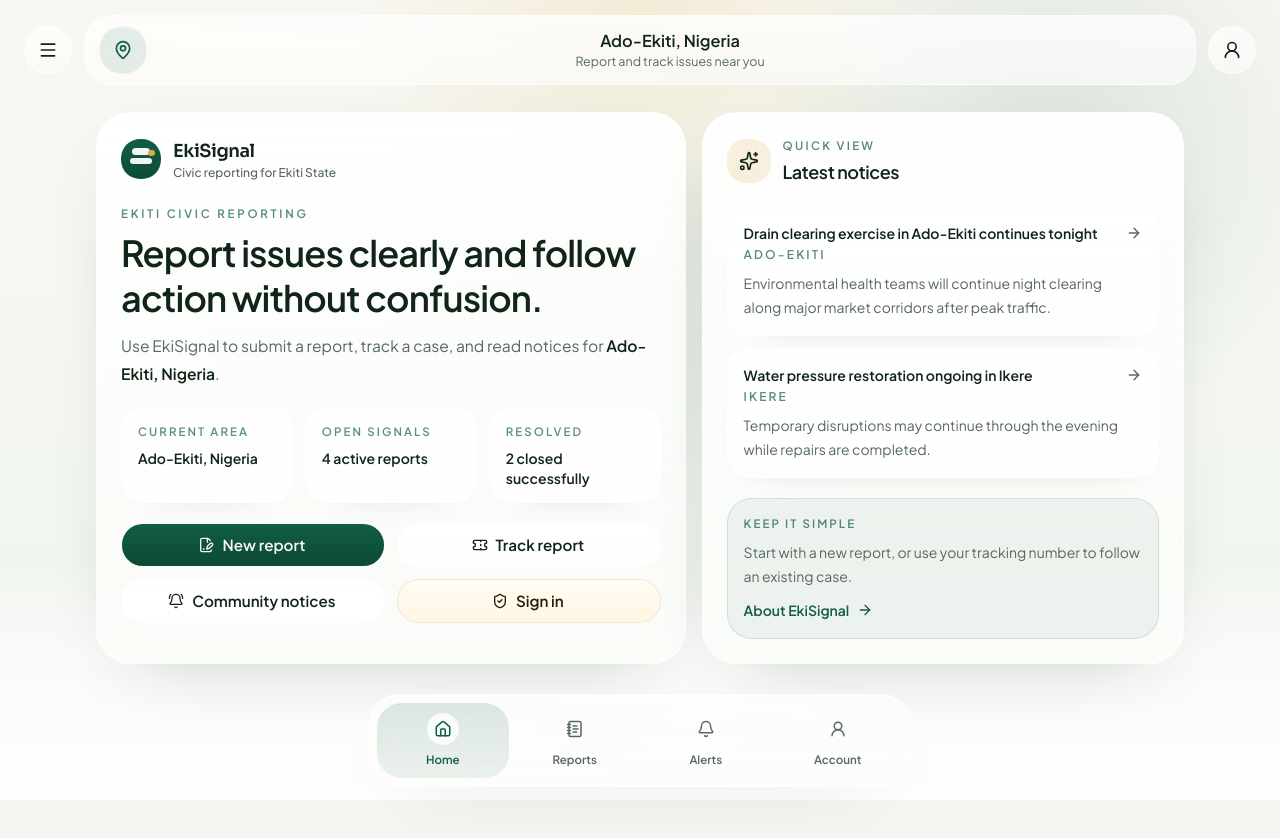
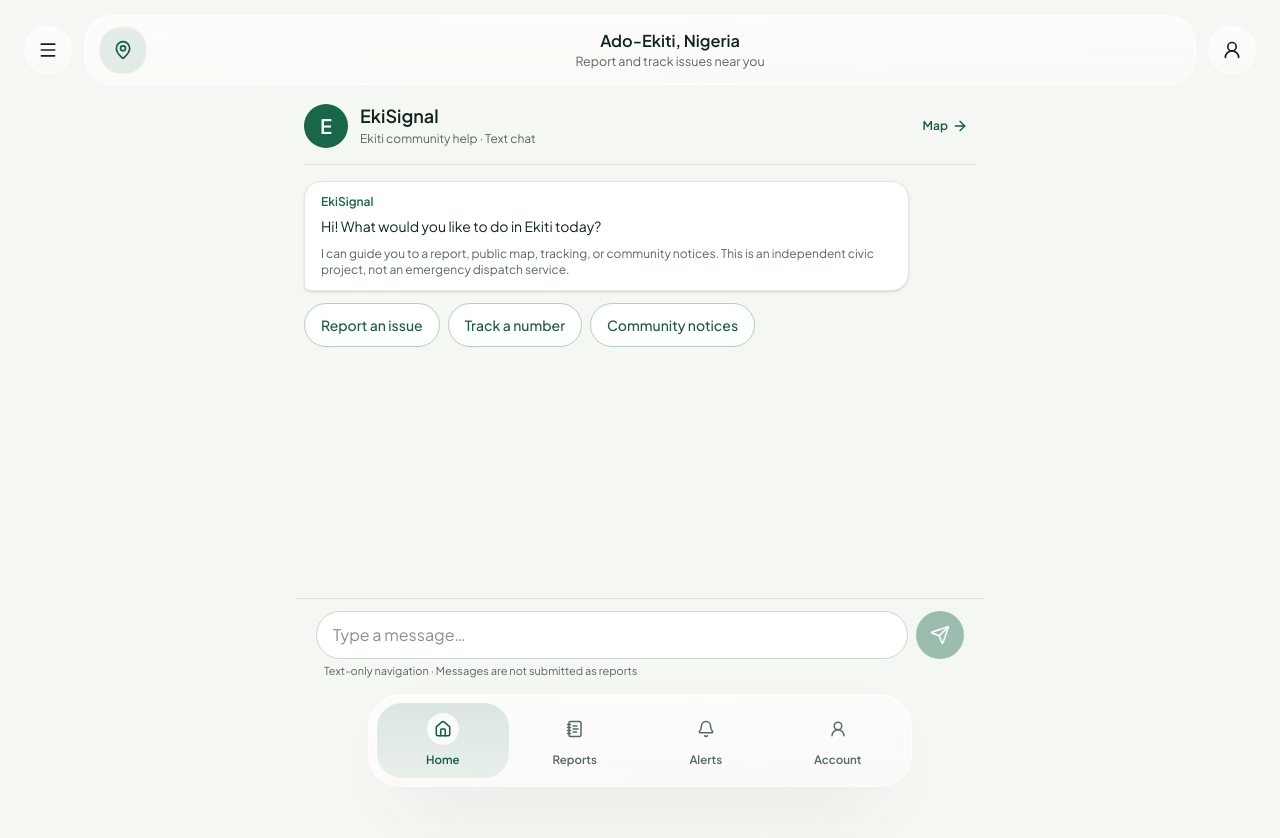
Before and after one commit to oprahayo/eki-suggest, a Next.js app: page / in a window 1280 px wide. Shown: the top 838 px of the page. Built offline with nearby package versions, Linux system fonts and the light colour scheme.

Commit message:
Replace EkiSignal home dashboard with simple text-only messaging entry

```diff
--- a/src/components/citizen/home-screen.tsx
+++ b/src/components/citizen/home-screen.tsx
@@ -1,181 +1,187 @@
 "use client"
 
 import Link from "next/link"
-import { useMemo } from "react"
-import {
-  ArrowRight,
-  BellRing,
-  FilePenLine,
-  ShieldCheck,
-  Sparkles,
-  Ticket,
-} from "lucide-react"
+import { useEffect, useRef, useState } from "react"
+import { ArrowRight, Send } from "lucide-react"
 
-import { EkiSignalMark } from "@/components/shared/ekisignal-mark"
-import { buttonVariants } from "@/components/ui/button"
-import { useAuth } from "@/hooks/use-auth"
-import { useReportCenter } from "@/hooks/use-report-center"
-import { cn } from "@/lib/utils"
+type ChatReply = {
+  text: string
+  href?: string
+  linkLabel?: string
+}
 
-const activeStatuses = new Set(["Received", "Under Review", "Assigned", "In Progress"])
+type ChatLine = {
+  id: number
+  sender: "resident" | "ekisignal"
+  text: string
+  href?: string
+  linkLabel?: string
+}
+
+/**
+ * A text-only navigation conversation, not a generative AI endpoint or a
+ * public reporting API. Nothing typed here is uploaded, stored in the URL,
+ * or attached to a case. The private report form handles actual drafts.
+ */
+function replyFor(value: string): ChatReply {
+  const text = value.toLocaleLowerCase("en-NG")
+  if (/\b(report|complain|complaint|issue|broken|road|pothole|water|drain|flood|electric|waste|damage|suggest)\b/.test(text)) {
+    return {
+      text: "I can help you prepare a report. Start a private draft to add the location and details. A draft does not mean an office has received it.",
+      href: "/report/new",
+      linkLabel: "Start a report",
+    }
+  }
+  if (/\b(track|ticket|reference|status|follow.?up|case number)\b/.test(text)) {
+    return {
+      text: "You can check a report reference or view a tracking example. A reference from this device alone is not proof of government receipt.",
+      href: "/track",
+      linkLabel: "Track a report",
+    }
+  }
+  if (/\b(alert|notice|announcement|community|news)\b/.test(text)) {
+    return {
+      text: "Community notices are available in Alerts. Check the source and date of each notice.",
+      href: "/alerts",
+      linkLabel: "Read notices",
+    }
+  }
+  if (/\b(map|nearby|location|public reports|reports|signals)\b/.test(text)) {
+    return {
+      text: "The Reports tab opens the Ekiti map. Current markers are fictional examples, not a live government feed.",
+      href: "/reports",
+      linkLabel: "Open public map",
+    }
+  }
+  return {
+    text: "I can help you report a problem, track a reference, find a report on the Ekiti map, or read community notices. Choose a shortcut below.",
+  }
+}
 
 export function HomeScreen() {
-  const { reports, notices, selectedArea } = useReportCenter()
-  const { isAuthenticated, requestSignIn } = useAuth()
+  const [draft, setDraft] = useState("")
+  const [lines, setLines] = useState<ChatLine[]>([])
+  const nextId = useRef(1)
+  const bottom = useRef<HTMLDivElement>(null)
 
-  const summary = useMemo(() => {
-    const openSignals = reports.filter((report) => activeStatuses.has(report.status)).length
-    const resolvedSignals = reports.filter(
-      (report) => report.status === "Resolved" || report.status === "Closed"
-    ).length
+  useEffect(() => {
+    if (lines.length > 0) bottom.current?.scrollIntoView({ block: "nearest" })
+  }, [lines.length])
 
-    return {
-      openSignals,
-      resolvedSignals,
-      noticePreview: notices.slice(0, 2),
-    }
-  }, [notices, reports])
+  function sendMessage() {
+    const text = draft.trim().slice(0, 600)
+    if (!text) return
+    const reply = replyFor(text)
+    setLines((current) => [
+      ...current.slice(-18),
+      { id: nextId.current++, sender: "resident", text },
+      { id: nextId.current++, sender: "ekisignal", ...reply },
+    ])
+    setDraft("")
+  }
 
   return (
-    <section className="relative min-h-screen overflow-hidden" style={{ height: "100svh" }}>
-      <div className="absolute inset-0 bg-[radial-gradient(circle_at_top,rgba(217,173,69,0.16),transparent_28%),radial-gradient(circle_at_82%_18%,rgba(17,93,69,0.12),transparent_24%),linear-gradient(180deg,#f8f7f2_0%,#f4f7f1_48%,#eef3ee_100%)]" />
-      <div className="absolute inset-x-0 top-[22%] h-[34svh] bg-[radial-gradient(circle,rgba(17,93,69,0.08),transparent_60%)] blur-3xl" />
-      <div className="absolute inset-x-0 bottom-0 h-[30svh] bg-[linear-gradient(180deg,rgba(255,255,255,0),rgba(255,255,255,0.62)_42%,rgba(255,255,255,0.92)_100%)]" />
+    <section className="relative min-h-[100dvh] bg-[#f5f7f3] px-3 pt-[calc(6.5rem+env(safe-area-inset-top))] pb-[calc(12.5rem+env(safe-area-inset-bottom))] text-foreground sm:px-5">
+      <div className="mx-auto w-full max-w-2xl">
+        <header className="mb-4 flex items-center gap-3 border-b border-[#dce6dc] pb-4">
+          <div className="flex size-11 shrink-0 items-center justify-center rounded-full bg-[#176748] text-xl font-semibold text-white" aria-hidden="true">E</div>
+          <div className="min-w-0 flex-1">
+            <h1 className="text-lg font-semibold leading-tight">EkiSignal</h1>
+            <p className="mt-1 text-xs text-muted-foreground">Ekiti community help · Text chat</p>
+          </div>
+          {lines.length > 0 ? (
+            <button
+              type="button"
+              onClick={() => setLines([])}
+              className="min-h-11 rounded-xl px-3 text-xs font-semibold text-primary"
+            >
+              Clear
+            </button>
+          ) : null}
+          <Link href="/reports" className="inline-flex min-h-11 items-center rounded-xl px-2 text-xs font-semibold text-primary">
+            Map <ArrowRight className="ml-1 size-4" aria-hidden="true" />
+          </Link>
+        </header>
 
-      <div className="relative mx-auto flex h-full w-full max-w-6xl items-center px-4 pb-[calc(8.75rem+env(safe-area-inset-bottom))] pt-[calc(7.25rem+env(safe-area-inset-top))] sm:px-6 lg:px-8">
-        <div className="grid w-full gap-4 lg:grid-cols-[1.1fr_0.9fr]">
-          <section className="surface-panel rounded-[2.15rem] px-5 py-5 shadow-[0_44px_110px_-58px_rgba(8,28,20,0.44)] sm:px-6 sm:py-6">
-            <EkiSignalMark compact />
+        <div role="log" aria-label="EkiSignal text conversation" aria-live="polite" className="flex flex-col items-start gap-3">
+          <div className="max-w-[90%] rounded-[1.1rem] rounded-bl-[0.35rem] border border-[#e0e9de] bg-white px-4 py-3 text-sm leading-6 shadow-sm">
+            <span className="mb-1 block text-xs font-semibold text-[#176748]">EkiSignal</span>
+            <p>Hi! What would you like to do in Ekiti today?</p>
+            <p className="mt-2 text-xs text-muted-foreground">
+              I can guide you to a report, public map, tracking, or community notices. This is an independent civic project, not an emergency dispatch service.
+            </p>
+          </div>
 
-            <div className="mt-5 max-w-xl">
-              <p className="text-[0.72rem] font-semibold uppercase tracking-[0.24em] text-primary/72">
-                Ekiti civic reporting
-              </p>
-              <h1 className="mt-2 text-[1.9rem] font-semibold leading-tight tracking-tight text-foreground sm:text-[2.25rem]">
-                Report issues clearly and follow action without confusion.
-              </h1>
-              <p className="mt-3 text-sm leading-7 text-muted-foreground sm:text-[0.98rem]">
-                Use EkiSignal to submit a report, track a case, and read notices for{" "}
-                <span className="font-semibold text-foreground">{selectedArea}</span>.
-              </p>
-            </div>
-
-            <div className="mt-5 grid gap-3 sm:grid-cols-3">
-              <div className="surface-muted rounded-[1.45rem] px-4 py-3.5">
-                <p className="text-[0.72rem] font-semibold uppercase tracking-[0.18em] text-primary/68">
-                  Current area
-                </p>
-                <p className="mt-2 text-sm font-semibold text-foreground">{selectedArea}</p>
-              </div>
-              <div className="surface-muted rounded-[1.45rem] px-4 py-3.5">
-                <p className="text-[0.72rem] font-semibold uppercase tracking-[0.18em] text-primary/68">
-                  Open signals
-                </p>
-                <p className="mt-2 text-sm font-semibold text-foreground">
-                  {summary.openSignals} active reports
-                </p>
-              </div>
-              <div className="surface-muted rounded-[1.45rem] px-4 py-3.5">
-                <p className="text-[0.72rem] font-semibold uppercase tracking-[0.18em] text-primary/68">
-                  Resolved
-                </p>
-                <p className="mt-2 text-sm font-semibold text-foreground">
-                  {summary.resolvedSignals} closed successfully
-                </p>
-              </div>
-            </div>
-
-            <div className="mt-5 grid gap-3 sm:grid-cols-2">
-              <Link
-                href="/report/new"
-                className={cn(buttonVariants({ size: "lg" }), "rounded-[1.35rem]")}
-              >
-                <FilePenLine data-icon="inline-start" />
-                New report
+          {lines.length === 0 ? (
+            <div className="flex max-w-full flex-wrap gap-2" aria-label="Start a conversation">
+              <Link href="/report/new" className="inline-flex min-h-11 items-center rounded-full border border-[#b2d0bf] bg-white px-4 py-2 text-sm font-medium text-[#175c41]">
+                Report an issue
               </Link>
-              <Link
-                href="/track"
-                className={cn(
-                  buttonVariants({ variant: "outline", size: "lg" }),
-                  "rounded-[1.35rem] border-white/70 bg-white/82"
-                )}
-              >
-                <Ticket data-icon="inline-start" />
-                Track report
+              <Link href="/track" className="inline-flex min-h-11 items-center rounded-full border border-[#b2d0bf] bg-white px-4 py-2 text-sm font-medium text-[#175c41]">
+                Track a number
               </Link>
-              <Link
-                href="/alerts"
-                className={cn(
-                  buttonVariants({ variant: "outline", size: "lg" }),
-                  "rounded-[1.35rem] border-white/70 bg-white/82"
-                )}
-              >
-                <BellRing data-icon="inline-start" />
+              <Link href="/alerts" className="inline-flex min-h-11 items-center rounded-full border border-[#b2d0bf] bg-white px-4 py-2 text-sm font-medium text-[#175c41]">
                 Community notices
               </Link>
-              <Link
-                href={isAuthenticated ? "/account" : requestSignIn("/account")}
-                className={cn(
-                  buttonVariants({ variant: "secondary", size: "lg" }),
-                  "rounded-[1.35rem]"
-                )}
-              >
-                <ShieldCheck data-icon="inline-start" />
-                {isAuthenticated ? "Open account" : "Sign in"}
-              </Link>
             </div>
-          </section>
+          ) : null}
 
-          <section className="surface-panel flex flex-col rounded-[2.15rem] px-5 py-5 shadow-[0_44px_110px_-58px_rgba(8,28,20,0.36)] sm:px-6 sm:py-6">
-            <div className="flex items-center gap-3">
-              <div className="flex size-11 items-center justify-center rounded-[1.2rem] bg-accent/18 text-foreground">
-                <Sparkles className="size-5" />
-              </div>
-              <div>
-                <p className="text-[0.72rem] font-semibold uppercase tracking-[0.2em] text-primary/72">
-                  Quick view
-                </p>
-                <h2 className="mt-1 text-lg font-semibold tracking-tight text-foreground">
-                  Latest notices
-                </h2>
-              </div>
+          {lines.map((line) => (
+            <div
+              key={line.id}
+              className={
+                line.sender === "resident"
+                  ? "self-end max-w-[88%] rounded-[1.1rem] rounded-br-[0.35rem] bg-[#d8eee0] px-4 py-3 text-sm leading-6 text-[#143b29] shadow-sm wrap-break-word"
+                  : "max-w-[90%] rounded-[1.1rem] rounded-bl-[0.35rem] border border-[#e0e9de] bg-white px-4 py-3 text-sm leading-6 shadow-sm wrap-break-word"
+              }
+            >
+              {line.sender === "ekisignal" ? (
+                <span className="mb-1 block text-xs font-semibold text-[#176748]">EkiSignal</span>
+              ) : null}
+              <p className="whitespace-pre-wrap">{line.text}</p>
+              {line.href && line.linkLabel ? (
+                <Link href={line.href} className="mt-3 inline-flex min-h-11 items-center gap-1 rounded-xl border border-[#aac9b6] bg-[#f5faf6] px-3 py-2 text-sm font-semibold text-[#176748]">
+                  {line.linkLabel} <ArrowRight className="size-4" aria-hidden="true" />
+                </Link>
+              ) : null}
             </div>
-
-            <div className="mt-5 space-y-3">
-              {summary.noticePreview.map((notice) => (
-                <article key={notice.id} className="surface-muted rounded-[1.45rem] px-4 py-4">
-                  <div className="flex items-start justify-between gap-3">
-                    <div className="min-w-0">
-                      <p className="text-sm font-semibold text-foreground">{notice.title}</p>
-                      <p className="mt-1 text-xs font-semibold uppercase tracking-[0.18em] text-primary/70">
-                        {notice.area}
-                      </p>
-                    </div>
-                    <ArrowRight className="mt-0.5 size-4 shrink-0 text-muted-foreground" />
-                  </div>
-                  <p className="mt-2 text-sm leading-6 text-muted-foreground">{notice.body}</p>
-                </article>
-              ))}
-            </div>
-
-            <div className="mt-5 rounded-[1.55rem] border border-primary/12 bg-primary/[0.06] px-4 py-4">
-              <p className="text-[0.72rem] font-semibold uppercase tracking-[0.18em] text-primary/72">
-                Keep it simple
-              </p>
-              <p className="mt-2 text-sm leading-6 text-muted-foreground">
-                Start with a new report, or use your tracking number to follow an existing case.
-              </p>
-              <Link
-                href="/about"
-                className="mt-3 inline-flex items-center gap-2 text-sm font-semibold text-primary"
-              >
-                About EkiSignal
-                <ArrowRight className="size-4" />
-              </Link>
-            </div>
-          </section>
+          ))}
+          <div ref={bottom} />
         </div>
       </div>
+
+      <form
+        className="fixed inset-x-0 z-[90] mx-auto w-full max-w-[43rem] border-t border-[#dde6dc] bg-[#f5f7f3] px-3 py-3 sm:px-5"
+        style={{ bottom: "calc(6.8rem + env(safe-area-inset-bottom))" }}
+        onSubmit={(event) => { event.preventDefault(); sendMessage() }}
+      >
+        <label htmlFor="ekisignal-chat-message" className="sr-only">Type your message</label>
+        <div className="flex items-center gap-2">
+          <input
+            id="ekisignal-chat-message"
+            type="text"
+            inputMode="text"
+            enterKeyHint="send"
+            autoComplete="off"
+            value={draft}
+            onChange={(event) => setDraft(event.target.value)}
+            maxLength={600}
+            placeholder="Type a message…"
+            className="h-12 min-w-0 flex-1 rounded-full border border-[#cbd9cf] bg-white px-4 text-base outline-offset-2 focus-visible:outline-2 focus-visible:outline-[#176748]"
+          />
+          <button
+            type="submit"
+            aria-label="Send message"
+            disabled={!draft.trim()}
+            className="flex size-12 shrink-0 items-center justify-center rounded-full bg-[#176748] text-white disabled:opacity-40"
+          >
+            <Send className="size-5" aria-hidden="true" />
+          </button>
+        </div>
+        <p className="mt-1 px-2 text-[11px] text-muted-foreground">
+          Text-only navigation · Messages are not submitted as reports
+        </p>
+      </form>
     </section>
   )
 }
```
